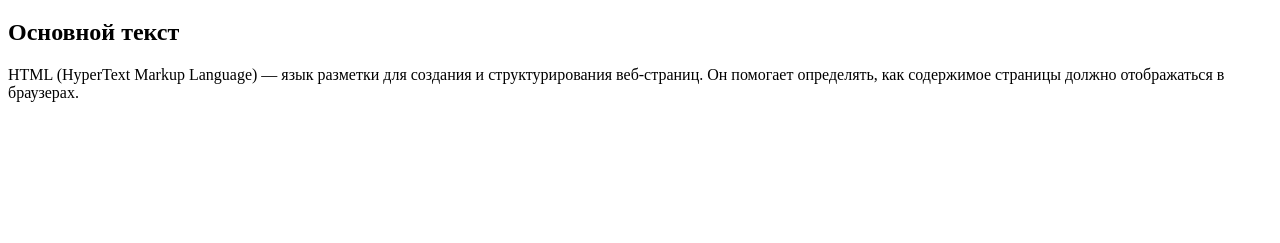
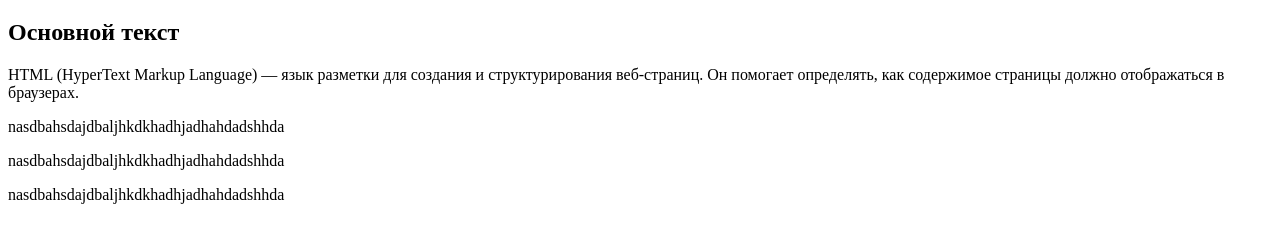
Before and after one commit to HoustonNIte/TestSkillbox, a plain HTML site: page Index.html in a window 1280 px wide. Shown: the part 61-304 px from the top of the page. Drawn offline with Linux system fonts and the light colour scheme.

Commit message:
Update Index.html

```diff
--- a/Index.html
+++ b/Index.html
@@ -9,5 +9,9 @@
 <body>
     <h2>Основной текст</h2>
     <p>HTML (HyperText Markup Language) — язык разметки для создания и структурирования веб-страниц. Он помогает определять, как содержимое страницы должно отображаться в браузерах. </p>
+    <p>nasdbahsdajdbaljhkdkhadhjadhahdadshhda</p>
+    <p>nasdbahsdajdbaljhkdkhadhjadhahdadshhda</p>
+    <p>nasdbahsdajdbaljhkdkhadhjadhahdadshhda</p>
 </body>
+
 </html>
```
